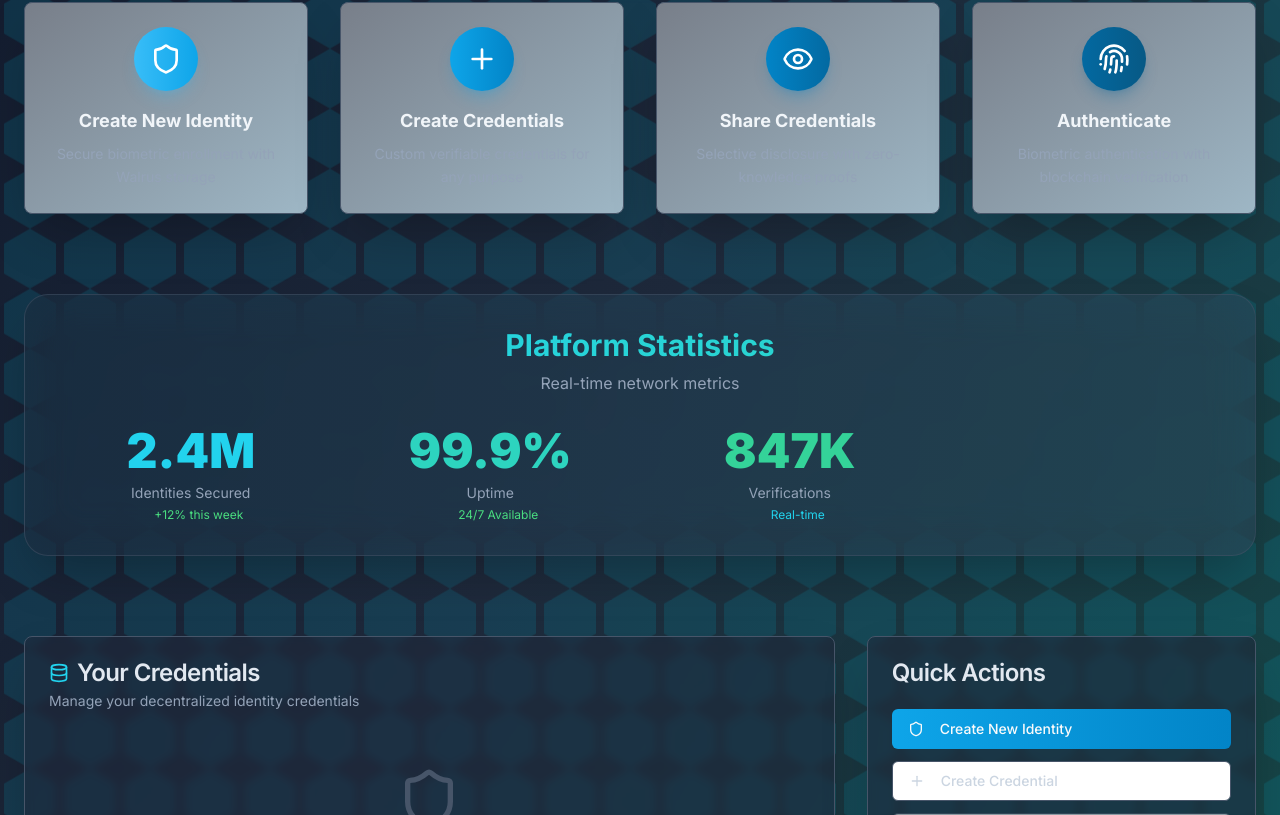
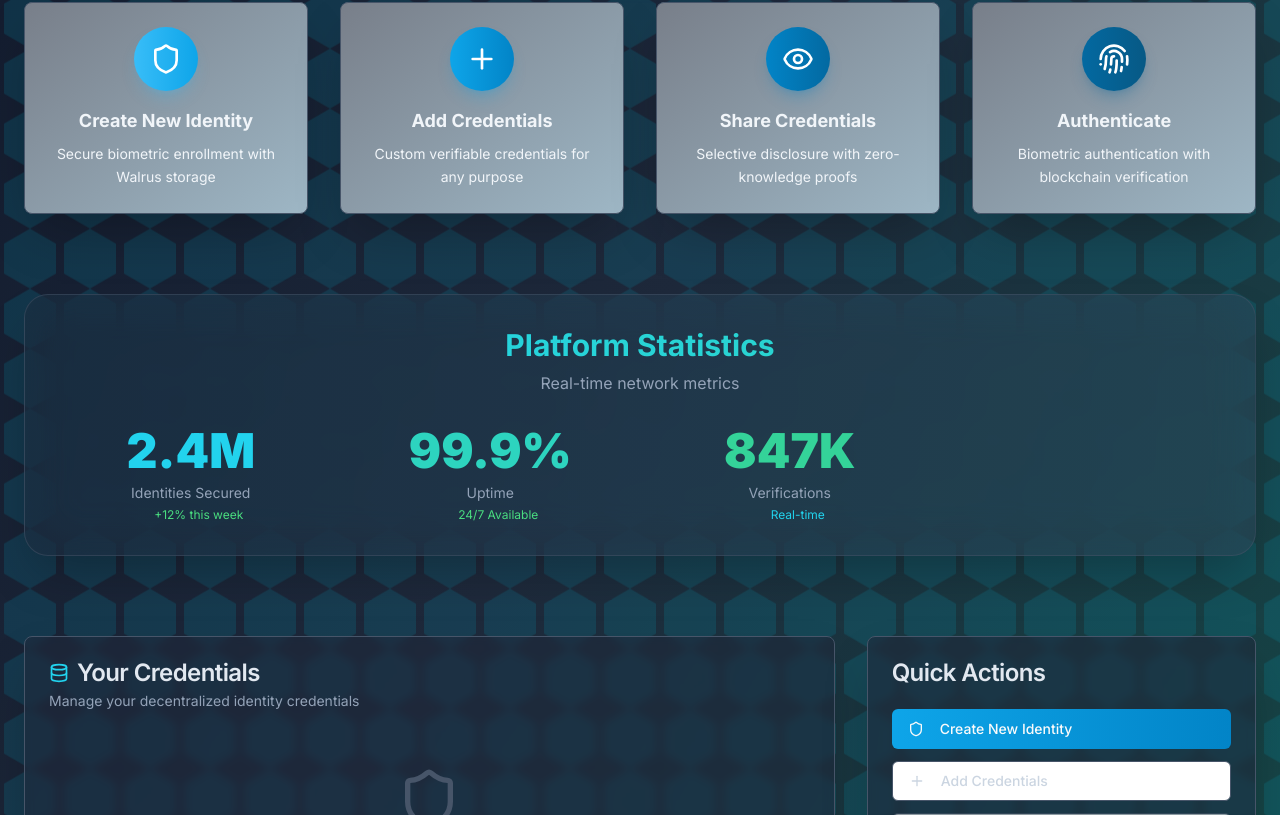
Before and after one commit to bally3399/Verisafe, a Next.js app in the folder front-end/uims-dapp/: page / in a window 1280 px wide. Shown: the part 665-1480 px from the top of the page. Built offline with nearby package versions, Linux system fonts and the light colour scheme.

Commit message:
made changes to some of the text in the main page

```diff
--- a/front-end/uims-dapp/app/page.tsx
+++ b/front-end/uims-dapp/app/page.tsx
@@ -363,7 +363,7 @@ export default function VerisafeDashboardContent() {
                               <Shield className="h-8 w-8 text-white group-hover:animate-pulse" />
                             </div>
                             <h3 className="text-lg font-bold text-slate-100 mb-2">Create New Identity</h3>
-                            <p className="text-slate-400 text-sm leading-relaxed">
+                            <p className="text-slate-100 text-sm leading-relaxed">
                               Secure biometric enrollment with Walrus storage
                             </p>
                           </div>
@@ -380,8 +380,8 @@ export default function VerisafeDashboardContent() {
                             <div className="mx-auto w-16 h-16 bg-gradient-to-r from-sky-500 to-sky-600 rounded-full flex items-center justify-center mb-4 shadow-lg shadow-sky-500/25 group-hover:scale-110 transition-transform duration-300">
                               <Plus className="h-8 w-8 text-white group-hover:animate-pulse" />
                             </div>
-                            <h3 className="text-lg font-bold text-slate-100 mb-2">Create Credentials</h3>
-                            <p className="text-slate-400 text-sm leading-relaxed">
+                            <h3 className="text-lg font-bold text-slate-100 mb-2">Add Credentials</h3>
+                            <p className="text-slate-100 text-sm leading-relaxed">
                               Custom verifiable credentials for any purpose
                             </p>
                           </div>
@@ -399,7 +399,7 @@ export default function VerisafeDashboardContent() {
                               <Eye className="h-8 w-8 text-white group-hover:animate-pulse" />
                             </div>
                             <h3 className="text-lg font-bold text-slate-100 mb-2">Share Credentials</h3>
-                            <p className="text-slate-400 text-sm leading-relaxed">
+                            <p className="text-slate-100 text-sm leading-relaxed">
                               Selective disclosure with zero-knowledge proofs
                             </p>
                           </div>
@@ -417,7 +417,7 @@ export default function VerisafeDashboardContent() {
                               <Fingerprint className="h-8 w-8 text-white group-hover:animate-pulse" />
                             </div>
                             <h3 className="text-lg font-bold text-slate-100 mb-2">Authenticate</h3>
-                            <p className="text-slate-400 text-sm leading-relaxed">
+                            <p className="text-slate-100 text-sm leading-relaxed">
                               Biometric authentication with blockchain verification
                             </p>
                           </div>
@@ -565,7 +565,7 @@ export default function VerisafeDashboardContent() {
                               className="w-full border-slate-600 text-slate-300 hover:bg-slate-700 justify-start"
                           >
                             <Plus className="h-4 w-4 mr-2" />
-                            Create Credential
+                            Add Credentials
                           </Button>
                           <Button
                               onClick={() => handleNavigateWithWalletCheck("sharing", true)}
```
